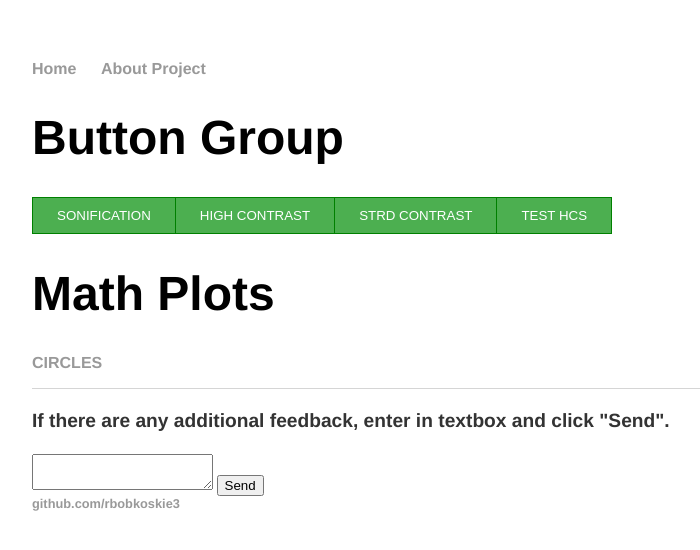
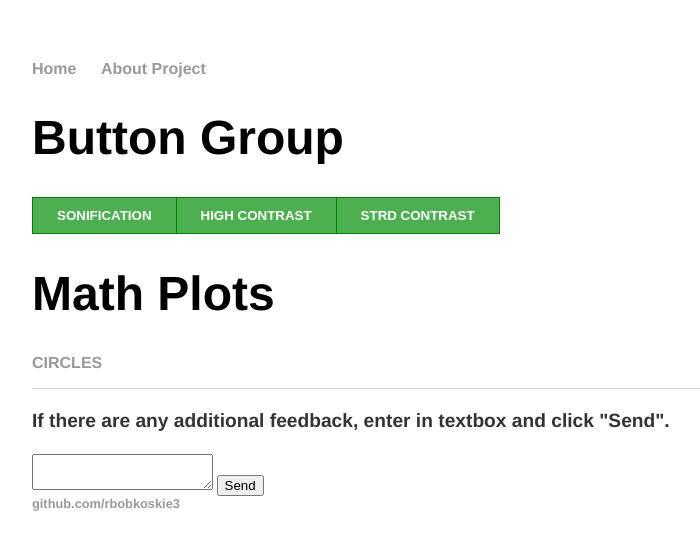
Before and after one commit to rbobkoskie3/rbobkoskie3.github.io, a Jekyll site: the page built from line/index.html, in a window 1280 px wide. Shown: the top 550 px of the page, without its empty margins (160-860 px from the left). Built offline with Jekyll 4.4.1, drawn with Linux system fonts in a browser that asks for light colours.

Commit message:
Update index.html

```diff
--- a/line/index.html
+++ b/line/index.html
@@ -8,6 +8,7 @@ ttitle: Math, Sonification, Plots
     background-color: #4CAF50; /* Green background */
     border: 1px solid green; /* Green border */
     color: white; /* White text */
+    font-weight: bold;
     padding: 10px 24px; /* Some padding */
     cursor: pointer; /* Pointer/hand icon */
     float: left; /* Float the buttons side by side */
@@ -33,13 +34,15 @@ ttitle: Math, Sonification, Plots
 
 <div class="btn-group">
     <button>SONIFICATION</button>
-    <button>HIGH CONTRAST</button>
-    <button>STRD CONTRAST</button>
-    <button type="button" onclick="setBG_Black()">TEST HCS</button>
+    <button type="button" onclick="setBG_Black()">HIGH CONTRAST</button>
+    <button type="button" onclick="setBG_White()">STRD CONTRAST</button>
 </div>
 
 <script>
     function setBG_Black() {
         document.getElementsByTagName("BODY")[0].style.backgroundColor = "black";
     }
+    function setBG_Black() {
+        document.getElementsByTagName("BODY")[0].style.backgroundColor = "white";
+    }
 </script>
```
